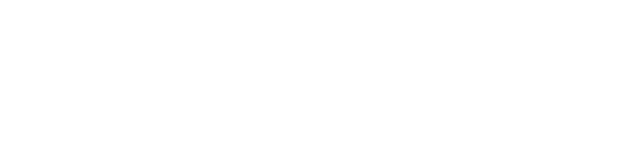
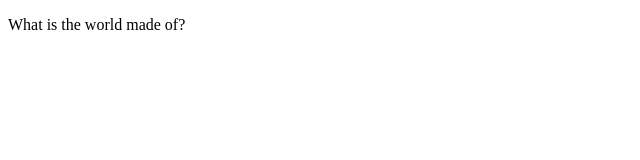
Before and after one commit to CookieGiver/GitDemo-repo, a plain HTML site: page index.html in a window 1280 px wide. Shown: the whole page, without its empty margins (0-640 px from the left). Drawn offline with Linux system fonts and the light colour scheme.

Commit message:
added p tag

```diff
--- a/index.html
+++ b/index.html
@@ -6,6 +6,8 @@
     <title>Document</title>
 </head>
 <body>
-
+    <p>
+        What is the world made of?
+    </p>
 </body>
 </html>
```
